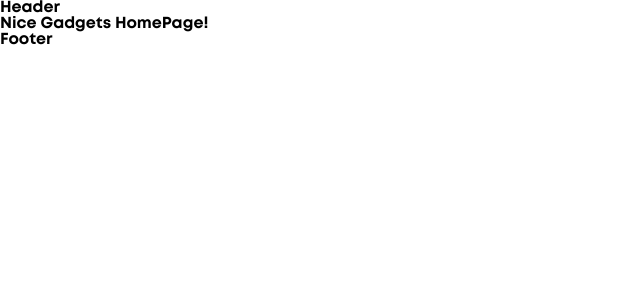
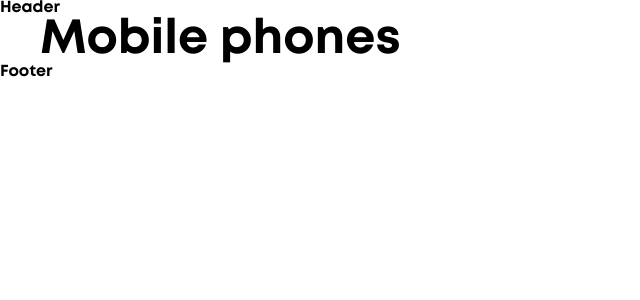
Before and after one commit to Hexa-Coders-aug23/product_catalog, a React (Create React App) app: page / in a window 1280 px wide. Shown: the top 300 px of the page, without its empty margins (0-640 px from the left). Built offline with nearby package versions, Linux system fonts and the light colour scheme.

Commit message:
add grid to the CatalogPage

```diff
--- a/package.json
+++ b/package.json
@@ -4,6 +4,7 @@
   "version": "0.1.0",
   "private": true,
   "dependencies": {
+    "@material-ui/core": "^4.12.4",
     "axios": "^1.6.2",
     "classnames": "^2.3.2",
     "eslint-plugin-prettier": "^5.0.1",
--- a/src/App.tsx
+++ b/src/App.tsx
@@ -1,14 +1,15 @@
 import './App.module.scss';
 import React from 'react';
-import { Outlet } from 'react-router-dom';
+// import { Outlet } from 'react-router-dom';
 import { Footer } from './modules/shared/components/footer';
 import { Header } from './modules/shared/components/header';
+import { CatalogPage } from './modules/CatalogPage';
 
 export const App: React.FC = () => {
   return (
     <>
       <Header />
-      <Outlet />
+      <CatalogPage />
       <Footer />
     </>
   );
--- a/src/modules/CatalogPage/CatalogPage.module.scss
+++ b/src/modules/CatalogPage/CatalogPage.module.scss
@@ -0,0 +1,12 @@
+@import '../../styles/blocks/container';
+
+.title {
+  font-weight: 800;
+  font-size: 32px;
+  grid-column: span 4;
+
+  @include onTablet {
+    grid-column: span 8;
+    font-size: 48px;
+  }
+}
--- a/src/modules/CatalogPage/CatalogPage.tsx
+++ b/src/modules/CatalogPage/CatalogPage.tsx
@@ -1,6 +1,10 @@
 import React from 'react';
-import './CatalogPage.module.scss';
+import styles from './CatalogPage.module.scss';
 
 export const CatalogPage: React.FC = () => {
-  return <h1>CatalogPage</h1>;
+  return (
+    <div className={styles.container}>
+      <h1 className={styles.title}>Mobile phones</h1>
+    </div>
+  );
 };
--- a/src/styles/blocks/_container.scss
+++ b/src/styles/blocks/_container.scss
@@ -1,15 +1,17 @@
 @import '../mixins';
+@import './grid';
 
 .container {
-  padding-inline: 20px;
+  padding-inline: 16px;
+  @include pageGrid;
 
   @include onTablet() {
-    padding-inline: 72px;
+    padding-inline: 24px;
   }
 
   @include onDesktop() {
-    max-width: 1020px;
+    max-width: 1200px;
     margin-inline: auto;
-    padding-inline: 120px;
+    padding-inline: 32px;
   }
 }
--- a/src/styles/blocks/_grid.scss
+++ b/src/styles/blocks/_grid.scss
@@ -1,17 +1,16 @@
 @import '../mixins';
 
 @mixin pageGrid {
-  --columns: 2;
+  --columns: 4;
   display: grid;
-  column-gap: 20px;
+  column-gap: 16px;
   grid-template-columns: repeat(var(--columns), 1fr);
 
   @include onTablet {
-    --columns: 6;
-    column-gap: 24px;
+    --columns: 12;
   }
 
   @include onDesktop {
-    --columns: 12;
+    --columns: 24;
   }
 }
```
Also changed, not shown: 1 other file (tests, documents, lock files or other folders).
